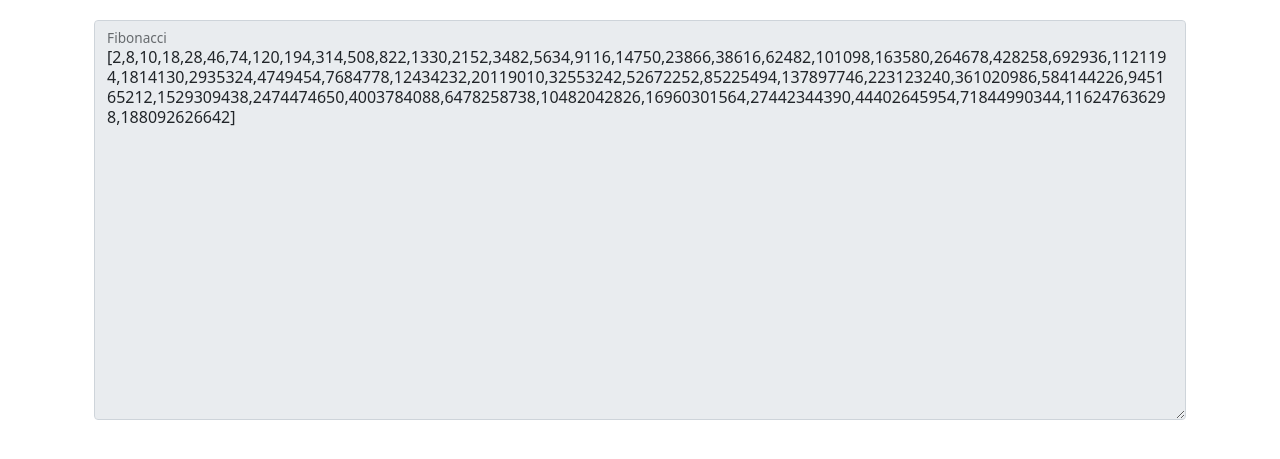
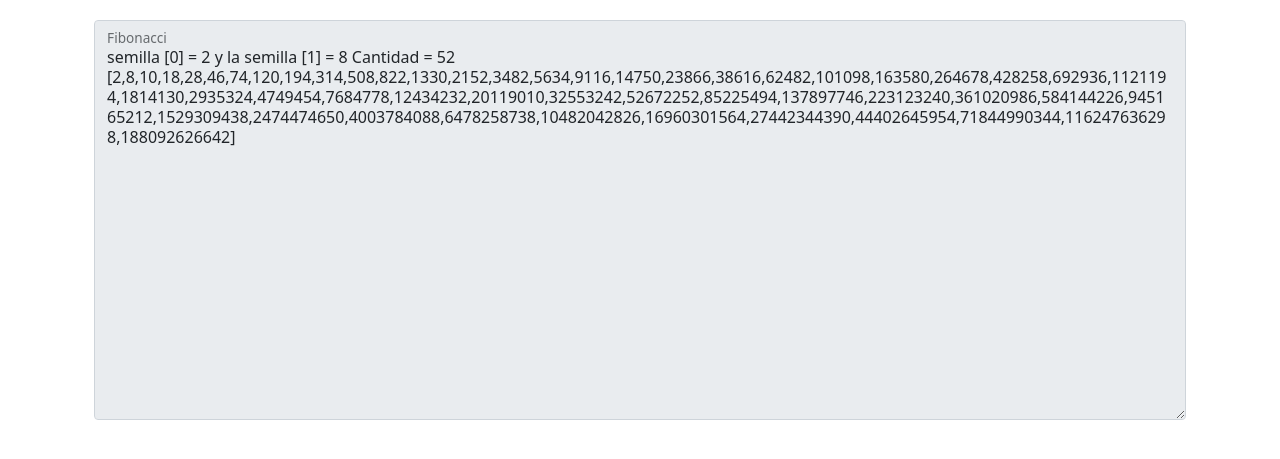
Before and after one commit to Alejogonzalez/PruebaProteccion, a plain HTML site: page index.html in a window 1280 px wide. Both pictures are taken after a click on the button "Let's Fib". Shown: the part 249-708 px from the top of the page. Drawn offline with nearby package versions, Linux system fonts and the light colour scheme.

Commit message:
Fix Text Area presentation

```diff
--- a/index.html
+++ b/index.html
@@ -78,7 +78,9 @@
             fibonacci[i] = fibonacci[i - 2] + fibonacci[i - 1];
           }
           console.log(fibonacci);
-          fibotxt = JSON.stringify(fibonacci)
+          var fibotxt = "";
+          fibotxt = "semilla [0] = "+ seed0.toString() + " y la semilla [1] = " + seed1.toString() +" Cantidad = "+number.toString() + " \n";
+          fibotxt = fibotxt + JSON.stringify(fibonacci);
           document.getElementById("log").innerHTML = fibotxt;
 
 
```
